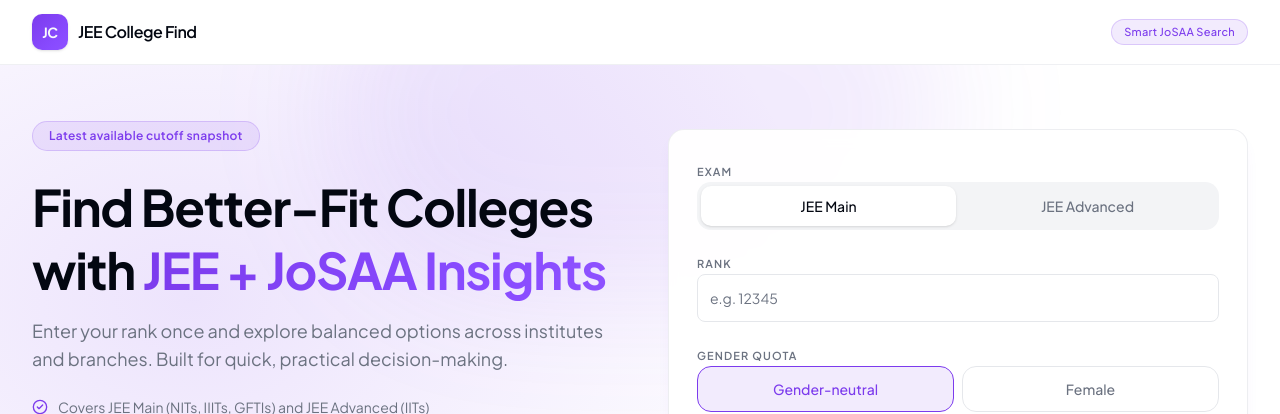
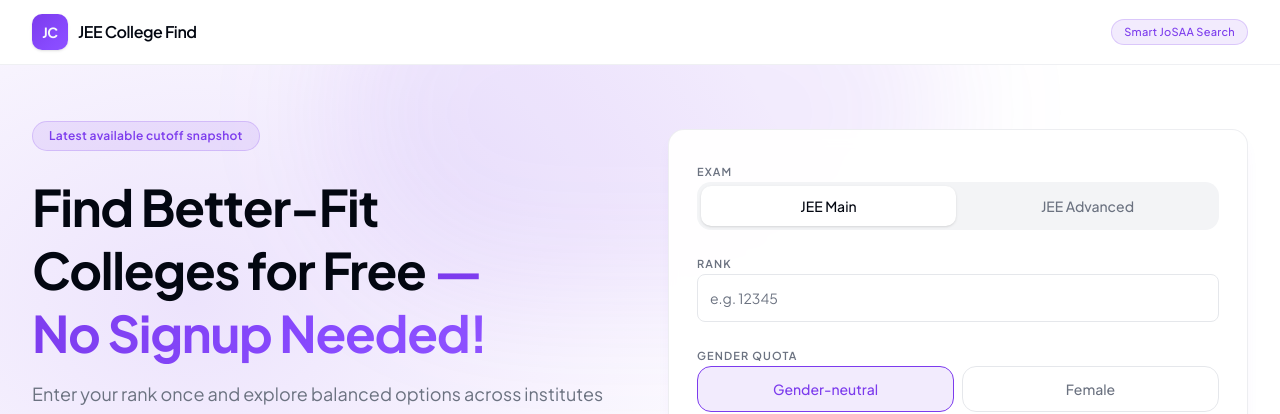
Before and after one commit to vbochliyakgp/jee-college-find-for-me, a Next.js app in the folder frontend/: page / in a window 1280 px wide. Shown: the top 414 px of the page. Built offline with nearby package versions, Linux system fonts and the light colour scheme; no server answers.

Commit message:
headline changed

```diff
--- a/frontend/app/page.tsx
+++ b/frontend/app/page.tsx
@@ -144,9 +144,9 @@
 
             <div>
               <h1 className="text-balance text-[1.7rem] font-bold tracking-tight text-foreground sm:text-5xl lg:text-[3.15rem] lg:leading-tight">
-                Find Better-Fit Colleges with{" "}
+              Find Better-Fit Colleges for Free{" "}
                 <span className="bg-gradient-to-r from-primary to-violet-500 bg-clip-text text-transparent">
-                  JEE + JoSAA Insights
+                — No Signup Needed!
                 </span>
               </h1>
               <p className="mt-2 max-w-xl text-pretty text-sm text-muted-foreground sm:mt-4 sm:text-lg">
```
